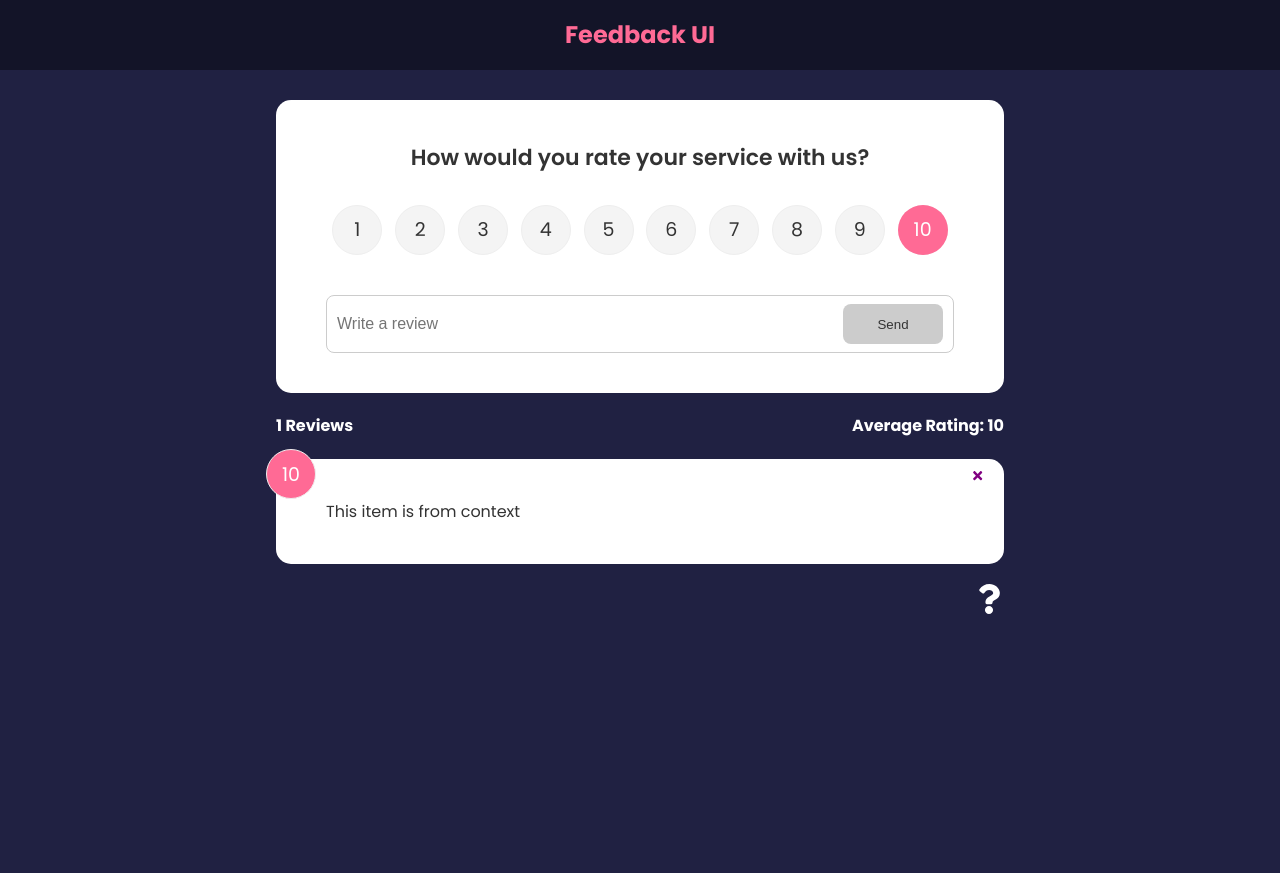
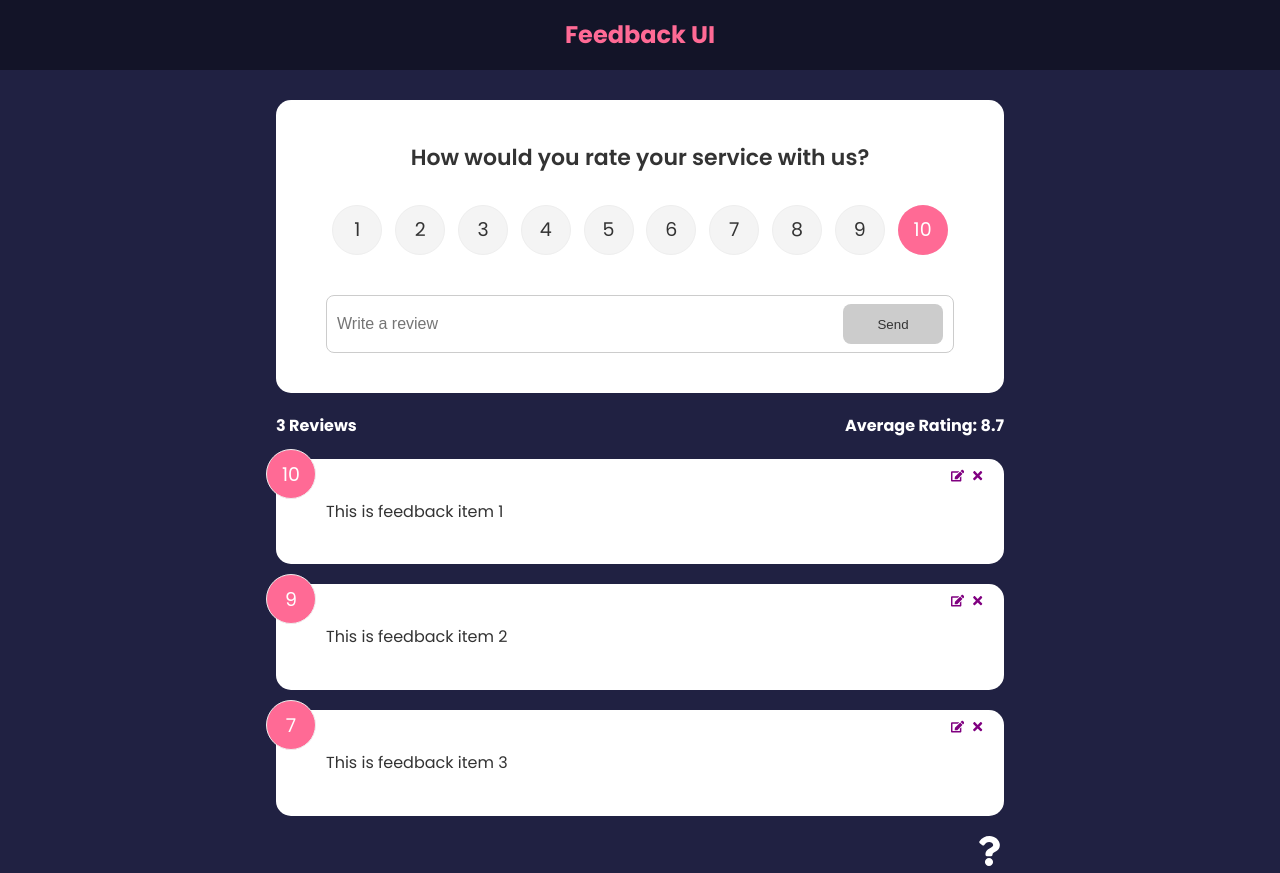
Before and after one commit to Artgeca/feedback-app, a React (Create React App) app: page / in a window 1280 px wide. Before the commit the page ends 800 px from the top, so only its background shows below. Built offline with nearby package versions, Linux system fonts and the light colour scheme.

Commit message:
feat: commit

```diff
--- a/src/App.tsx
+++ b/src/App.tsx
@@ -5,7 +5,7 @@ import FeedbackStats from './components/FeedbackStats';
 import FeedbackForm from './components/FeedbackForm';
 import AboutPage from './components/pages/AboutPage';
 import AboutIconLink from './components/AboutIconLink';
-import { FeedbackContextProvider } from './context/Feedbackcontext';
+import { FeedbackContextProvider } from './context/FeedbackContext';
 
 const App = () => {
 
--- a/src/components/FeedbackForm.tsx
+++ b/src/components/FeedbackForm.tsx
@@ -1,11 +1,11 @@
-import { useState, useContext } from 'react';
+import { useState, useContext, useEffect } from 'react';
 import Card from './shared/Card';
 import Button from './shared/Button';
 import RatingSelect from './RatingSelect';
-import FeedbackContext from '../context/Feedbackcontext';
+import FeedbackContext from '../context/FeedbackContext';
 
 const FeedbackForm: React.FC = () => {
-  const { addFeedback } = useContext(FeedbackContext);
+  const { addFeedback, feedbackEdit, updateFeedback } = useContext(FeedbackContext);
 
   const [text, setText] = useState<string>('');
   const [rating, setRating] = useState<number>(10);
@@ -36,11 +36,26 @@ const FeedbackForm: React.FC = () => {
       };
 
       console.log(newFeedback);
-      addFeedback!(newFeedback);
+
+      if (feedbackEdit && feedbackEdit.edit && feedbackEdit.item) {
+        const id = feedbackEdit.item.id;
+        updateFeedback!(id, newFeedback);
+      } else {
+        addFeedback!(newFeedback);
+      }
 
       setText('');
     }
   };
+
+  useEffect(() => {
+    if (feedbackEdit && feedbackEdit.item && feedbackEdit.edit === true) {
+      setBtnDisabled(false);
+      setText(feedbackEdit.item.text);
+      setRating(feedbackEdit.item.rating);
+    }
+  }, [feedbackEdit]);
+
 
   return (
     <Card>
--- a/src/components/FeedbackItem.tsx
+++ b/src/components/FeedbackItem.tsx
@@ -1,7 +1,7 @@
 import { useContext } from 'react';
-import { FaTimes } from "react-icons/fa";
+import { FaTimes, FaEdit } from "react-icons/fa";
 import Card from './shared/Card';
-import FeedbackContext from '../context/Feedbackcontext';
+import FeedbackContext from '../context/FeedbackContext';
 
 type Props = {
   item: {
@@ -12,7 +12,7 @@ type Props = {
 };
 
 const FeedbackItem: React.FC<Props> = ({ item }) => {
-  const { deleteFeedback } = useContext(FeedbackContext);
+  const { deleteFeedback, editFeedback } = useContext(FeedbackContext);
 
   return (
     <Card>
@@ -21,6 +21,9 @@ const FeedbackItem: React.FC<Props> = ({ item }) => {
         <button onClick={() => deleteFeedback!(item.id)} className="close">
           <FaTimes color='purple' />
         </button>
+        <button onClick={() => editFeedback!(item)} className="edit">
+          <FaEdit color='purple' />
+        </button>
         <div className="text-display">{item.text}</div>
       </>
     </Card>
--- a/src/components/FeedbackList.tsx
+++ b/src/components/FeedbackList.tsx
@@ -1,7 +1,7 @@
 import { motion, AnimatePresence } from "framer-motion";
 import { useContext } from 'react';
 import FeedbackItem from './FeedbackItem';
-import FeedbackContext from '../context/Feedbackcontext';
+import FeedbackContext from '../context/FeedbackContext';
 
 const FeedbackList: React.FC = () => {
   const { feedback } = useContext(FeedbackContext);
--- a/src/components/FeedbackStats.tsx
+++ b/src/components/FeedbackStats.tsx
@@ -1,5 +1,5 @@
 import { useContext } from 'react';
-import FeedbackContext from '../context/Feedbackcontext';
+import FeedbackContext from '../context/FeedbackContext';
 
 const FeedbackStats: React.FC = () => {
   const { feedback } = useContext(FeedbackContext);
--- a/src/components/RatingSelect.tsx
+++ b/src/components/RatingSelect.tsx
@@ -1,16 +1,25 @@
-import { useState } from 'react';
+import { useState, useContext, useEffect } from 'react';
+import FeedbackContext from '../context/FeedbackContext';
 
 type Props = {
   select: (rating: number) => void;
 };
 
 const RatingSelect: React.FC<Props> = ({ select }) => {
+  const { feedbackEdit } = useContext(FeedbackContext);
+
   const [selected, setSelected] = useState<number>(10);
 
   const handleChange = (e: React.ChangeEvent<HTMLInputElement>) => {
     setSelected(+e.currentTarget.value);
     select(+e.currentTarget.value);
   };
+
+  useEffect(() => {
+    if (feedbackEdit && feedbackEdit.item) {
+      setSelected(feedbackEdit.item.rating);
+    }
+  }, [feedbackEdit]);
 
   return (
     <ul className='rating'>
--- a/src/context/Feedbackcontext.tsx
+++ b/src/context/Feedbackcontext.tsx
@@ -1,23 +1,5 @@
 import { createContext, useState } from 'react';
 import { v4 as uuidv4 } from 'uuid';
-
-type FeedbackContextProviderProps = {
-  children: React.ReactNode;
-};
-
-type FeedbackType = {
-  id: string;
-  text: string;
-  rating: number;
-};
-
-type AddFeedbackType = Omit<FeedbackType, 'id'>;
-
-type FeedbackContextType = {
-  feedback: FeedbackType[],
-  deleteFeedback: (id: string) => void;
-  addFeedback: (newFeedback: AddFeedbackType) => void;
-};
 
 const FeedbackContext = createContext<Partial<FeedbackContextType>>({});
 
@@ -25,12 +7,27 @@ export const FeedbackContextProvider = ({ children }: FeedbackContextProviderPro
   const [feedback, setFeedback] = useState<FeedbackType[]>([
     {
       id: '1',
-      text: 'This item is from context',
+      text: 'This is feedback item 1',
       rating: 10
-    }
+    },
+    {
+      id: '2',
+      text: 'This is feedback item 2',
+      rating: 9
+    },
+    {
+      id: '3',
+      text: 'This is feedback item 3',
+      rating: 7
+    },
   ]);
 
-  const addFeedback = (newFeedback: AddFeedbackType) => {
+  const [feedbackEdit, setFeedbackEdit] = useState<FeedbackEditState>({
+    item: null,
+    edit: false
+  });
+
+  const addFeedback = (newFeedback: AddEditFeedbackType) => {
     setFeedback([{ ...newFeedback, id: uuidv4() }, ...feedback]);
   };
 
@@ -40,11 +37,27 @@ export const FeedbackContextProvider = ({ children }: FeedbackContextProviderPro
     }
   };
 
+  const editFeedback = (item: FeedbackType) => {
+    setFeedbackEdit({
+      item,
+      edit: true
+    });
+  };
+
+  const updateFeedback = (id: string, updItem: AddEditFeedbackType) => {
+    const updatedFeedback = feedback.map(item => item.id === id ? { ...item, ...updItem } : item);
+
+    setFeedback(updatedFeedback);
+  };
+
   return <FeedbackContext.Provider
     value={{
       feedback,
+      feedbackEdit,
       deleteFeedback,
-      addFeedback
+      addFeedback,
+      editFeedback,
+      updateFeedback,
     }}>
     {children}
   </FeedbackContext.Provider>;
```
Also changed, not shown: src/context/index.d.ts (added, +25 -0 lines).
